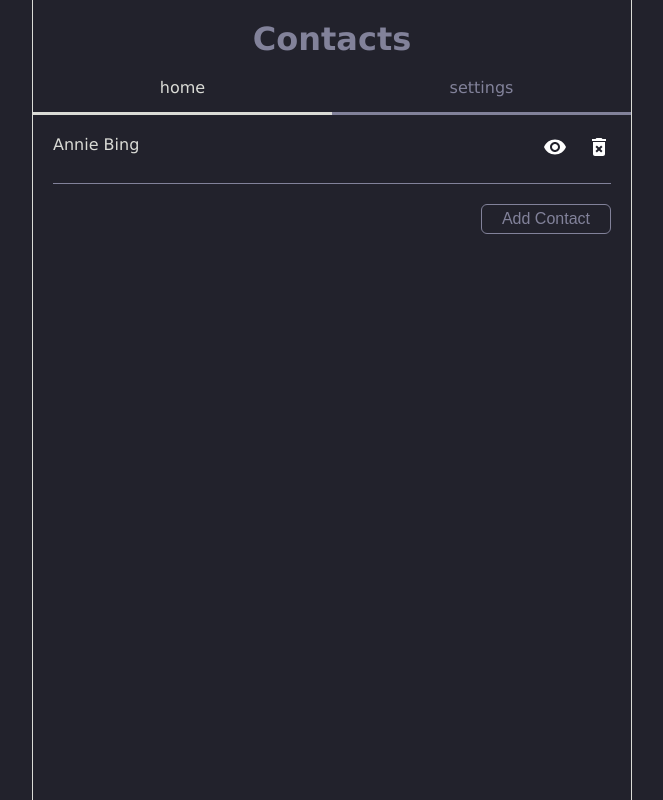
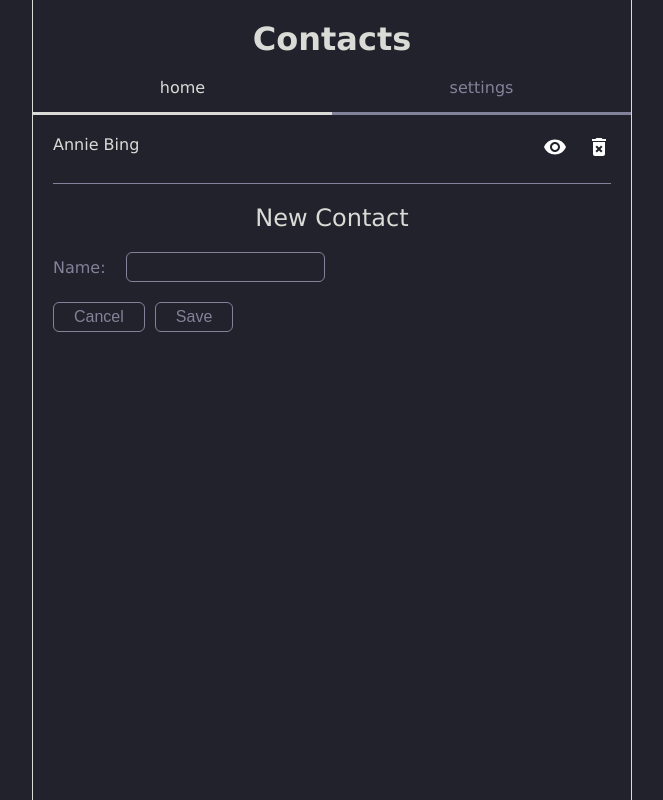
Before and after one commit to AmadeusDeadDmytro/test-vue-contacts, a Vue app in the folder test-contacts/: page / in a window 1280 px wide. Both pictures are taken after a click on the button "Add Contact". Shown: the whole page, without its empty margins (308-971 px from the left). Built offline with nearby package versions, Linux system fonts and the light colour scheme.

Commit message:
AddContact html

```diff
--- a/test-contacts/src/App.vue
+++ b/test-contacts/src/App.vue
@@ -15,6 +15,8 @@
 </script>
 
 <style lang="scss">
+	@import './scss/colors';
+
 	*{
 		padding: 0;
 		margin: 0;
@@ -36,7 +38,7 @@
 	}
 
 	body {
-		background-color: #22222c;
+		background-color: $dark;
 		display: flex;
 		justify-content: center;
 		align-items: flex-start;
@@ -47,8 +49,15 @@
 			width: 600px;
 			border-right: 1px solid;
 			border-left: 1px solid;
-			border-color: #dadbd6;
+			border-color: $light;
 			min-height: 100vh;
+		}
+
+		.title{
+			color: $light;
+			font-size: 24px;
+			text-align: center;
+			width: 100%;
 		}
 	}
 </style>
--- /dev/null
+++ b/test-contacts/src/components/AddContact.vue
@@ -0,0 +1,32 @@
+<template>
+	<div class="add_form">
+		<p class="title">New Contact</p>
+		<Input label="Name" type="text"/>
+		<div class="add_form_btns">
+			<Button text="Cancel"/>
+			<Button text="Save"/>
+		</div>
+	</div>
+</template>
+
+<script>
+	import Input from "./Input"
+	import Button from "./Button"
+
+	export default {
+		components: {Input, Button}
+	};
+</script>
+
+<style lang="scss" scoped>
+	.add_form {
+		.add_form_btns{
+			display: flex;
+			justify-content: flex-start;
+
+			.btn{
+				margin-right: 10px;
+			}
+		}
+	}
+</style>
--- a/test-contacts/src/components/Header.vue
+++ b/test-contacts/src/components/Header.vue
@@ -24,7 +24,7 @@
 
 	.header {
 		h1 {
-			color: $grey;
+			color: $light;
 			width: 100%;
 			text-align: center;
 			font-size: 32px;
--- a/test-contacts/src/components/Input.vue
+++ b/test-contacts/src/components/Input.vue
@@ -1,13 +1,19 @@
 <template>
 	<div class="input_block">
-		<label for="name">Name: </label>
-		<input id="name" class="input" type="text"/>
+		<label for="name">{{labelInput}}: </label>
+		<input id="name" class="input" type={{typeInput}}/>
 	</div>
 </template>
 
 <script>
 export default {
-
+	props:['label', 'type'],
+	data () {
+		return {
+			labelInput: this.label,
+			typeInput: this.type
+		}
+	}
 }
 </script>
 
@@ -21,7 +27,7 @@ export default {
 		margin: 20px 0;
 
 		label {
-			color: $light;
+			color: $grey;
 			margin-right: 20px;
 		}
 
--- a/test-contacts/src/pages/Home.vue
+++ b/test-contacts/src/pages/Home.vue
@@ -10,17 +10,30 @@
 			</li>
 		</ul>
 		<div class="contacts_add_btn">
-			<Button text="Add Contact"/>
+			<Button text="Add Contact" v-if="!isOpenAddForm" @click="openAddForm"/>
 		</div>
+
+		<AddContact v-if="isOpenAddForm"/>
 	</div>
 </template>
 
 <script>
 	import Button from '../components/Button'
+	import AddContact from '../components/AddContact'
 
 	export default {
 		name: 'Home',
-		components: {Button},
+		components: {Button, AddContact},
+		data () {
+			return {
+				isOpenAddForm: false
+			}
+		},
+		methods: {
+			openAddForm () {
+				this.isOpenAddForm = !this.isOpenAddForm
+			}
+		}
 	};
 </script>
 
```
